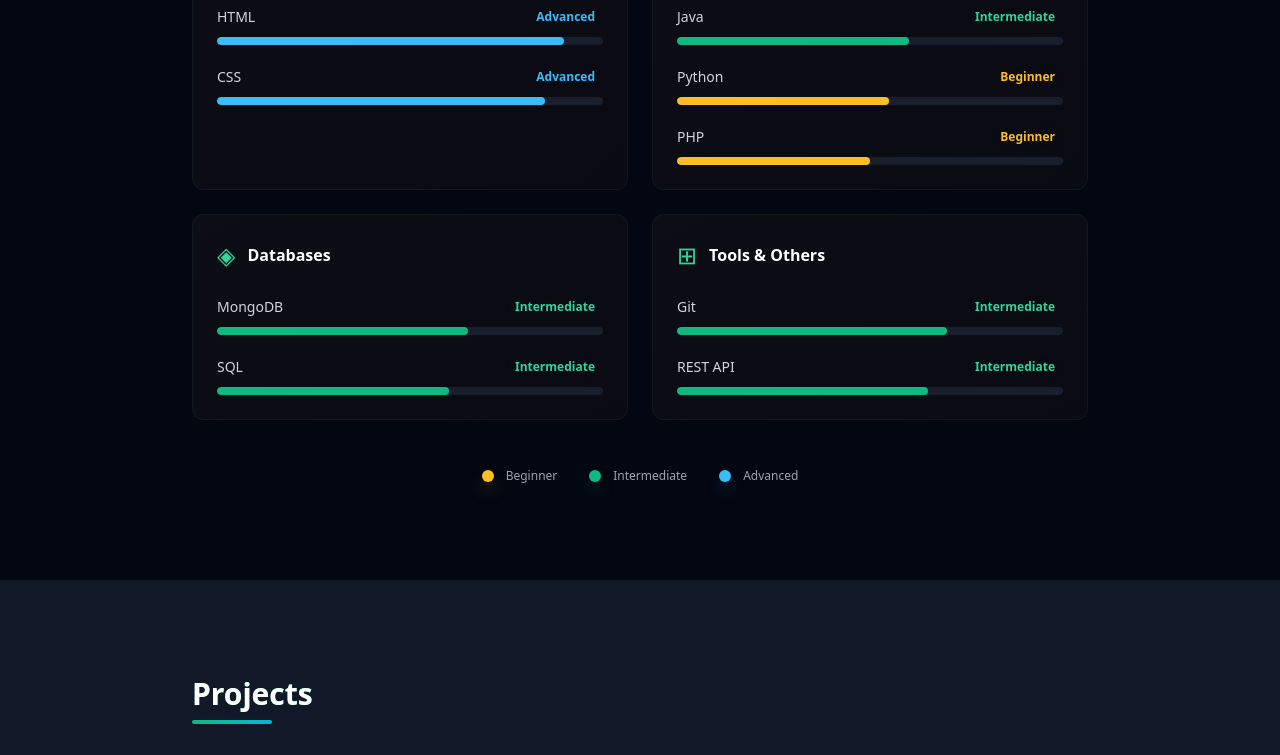
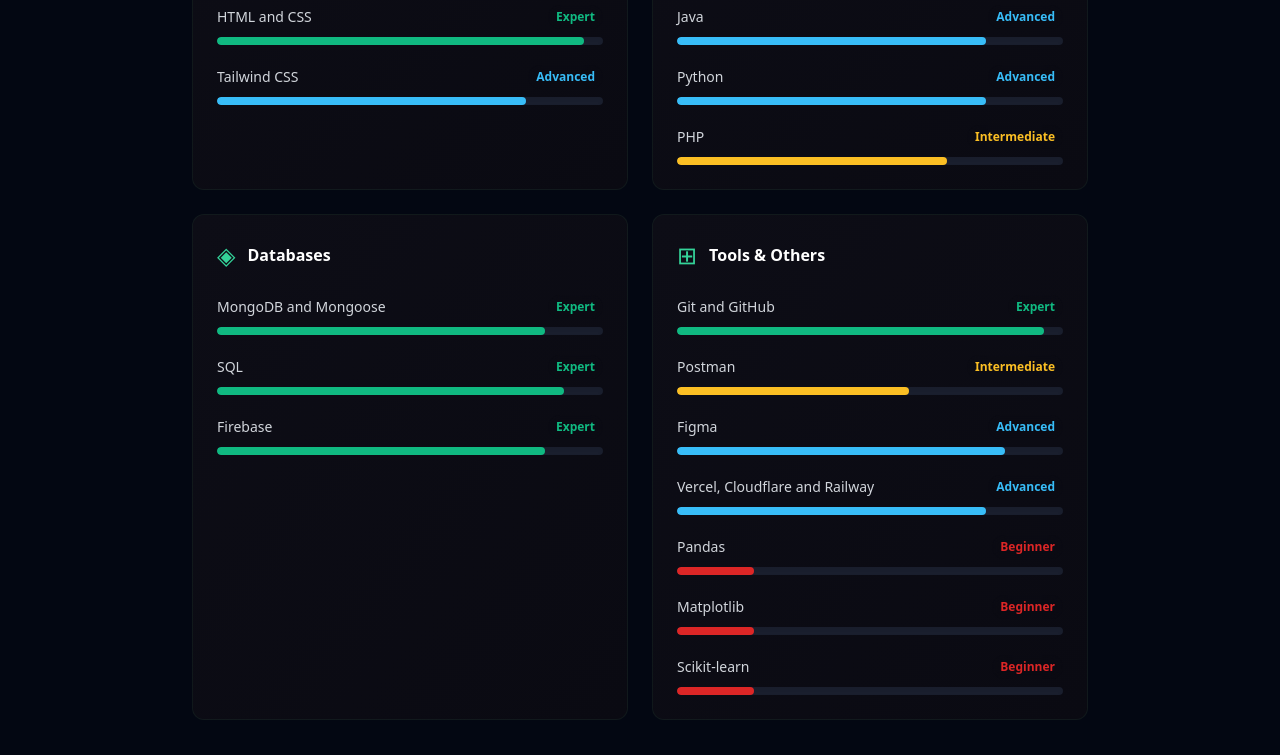
Before and after one commit to yunilaD/Yunila-portfolio, a React (Vite) app: page / in a window 1280 px wide. Shown: the part 1780-2535 px from the top of the page. Built offline with nearby package versions, Linux system fonts and the light colour scheme; grey boxes are pictures that could not be loaded.

Commit message:
change skills levels

```diff
--- a/src/components/Skills.jsx
+++ b/src/components/Skills.jsx
@@ -4,10 +4,10 @@
         title: "Frontend",
         icon: "✦",
         skills: [
-            { name: "React",       level: 75, label: "Intermediate" },
-            { name: "JavaScript",  level: 70, label: "Intermediate" },
-            { name: "HTML",        level: 90, label: "Advanced"     },
-            { name: "CSS",         level: 85, label: "Advanced"     },
+            { name: "React", level: 80, label: "Advanced" },
+            { name: "JavaScript", level: 80, label: "Advanced" },
+            { name: "HTML and CSS", level: 95, label: "Expert"},
+            { name: "Tailwind CSS", level: 80, label: "Advanced" },
         ],
     },
     {
@@ -15,11 +15,11 @@
         title: "Backend",
         icon: "⬡",
         skills: [
-            { name: "Node.js",    level: 65, label: "Intermediate" },
-            { name: "Express.js", level: 65, label: "Intermediate" },
-            { name: "Java",       level: 60, label: "Intermediate" },
-            { name: "Python",     level: 55, label: "Beginner"     },
-            { name: "PHP",        level: 50, label: "Beginner"     },
+            { name: "Node.js",    level: 75, label: "Advanced" },
+            { name: "Express.js", level: 75, label: "Advanced" },
+            { name: "Java",       level: 80, label: "Advanced" },
+            { name: "Python",     level: 80, label: "Advanced"     },
+            { name: "PHP",        level: 70, label: "Intermediate"     },
         ],
     },
     {
@@ -27,8 +27,9 @@
         title: "Databases",
         icon: "◈",
         skills: [
-            { name: "MongoDB", level: 65, label: "Intermediate" },
-            { name: "SQL",     level: 60, label: "Intermediate" },
+            { name: "MongoDB and Mongoose", level: 85, label: "Expert" },
+            { name: "SQL",     level: 90, label: "Expert" },
+            {name: "Firebase", level: 85, label: "Expert"     },
         ],
     },
     {
@@ -36,22 +37,30 @@
         title: "Tools & Others",
         icon: "⊞",
         skills: [
-            { name: "Git",    level: 70, label: "Intermediate" },
-            { name: "REST API", level: 65, label: "Intermediate" },
+            { name: "Git and GitHub",    level: 95, label: "Expert" },
+            { name: "Postman", level: 60, label: "Intermediate" },
+            {name: "Figma",    level: 85, label: "Advanced" },
+            {name: "Vercel, Cloudflare and Railway", level: 80, label: "Advanced"     },
+            {name: "Pandas", level: 20, label: "Beginner"},
+            {name: "Matplotlib", level: 20, label: "Beginner"},
+            {name: "Scikit-learn", level: 20, label: "Beginner"},
+
         ],
     },
 ]
 
 const labelColor = {
-    Beginner:     "text-amber-400",
-    Intermediate: "text-emerald-400",
+    Beginner:     "text-red-600",
+    Intermediate: "text-amber-400",
     Advanced:     "text-sky-400",
+    Expert:       "text-emerald-500",
 }
 
 const barColor = {
-    Beginner:     "bg-amber-400",
-    Intermediate: "bg-emerald-500",
+    Beginner:     "bg-red-600",
+    Intermediate: "bg-amber-400",
     Advanced:     "bg-sky-400",
+    Expert:       "bg-emerald-500",
 }
 
 function SkillBar({ name, level, label }) {
@@ -99,16 +108,20 @@
 
                 <div className="flex gap-8 mt-12 justify-center flex-wrap">
                     <div className="flex items-center gap-3 group cursor-pointer">
-                        <div className="w-3 h-3 rounded-full bg-amber-400 group-hover:scale-125 transition-transform duration-300 shadow-lg shadow-amber-400/50" />
-                        <span className="text-xs text-gray-400 group-hover:text-amber-400 transition-colors duration-300 font-medium">Beginner</span>
+                        <div className="w-3 h-3 rounded-full bg-red-600 group-hover:scale-125 transition-transform duration-300 shadow-lg shadow-red-600/50" />
+                        <span className="text-xs text-gray-400 group-hover:text-red-600 transition-colors duration-300 font-medium">Beginner</span>
                     </div>
                     <div className="flex items-center gap-3 group cursor-pointer">
-                        <div className="w-3 h-3 rounded-full bg-emerald-500 group-hover:scale-125 transition-transform duration-300 shadow-lg shadow-emerald-500/50" />
-                        <span className="text-xs text-gray-400 group-hover:text-emerald-400 transition-colors duration-300 font-medium">Intermediate</span>
+                        <div className="w-3 h-3 rounded-full bg-amber-400 group-hover:scale-125 transition-transform duration-300 shadow-lg shadow-amber-400/50" />
+                        <span className="text-xs text-gray-400 group-hover:text-amber-400 transition-colors duration-300 font-medium">Intermediate</span>
                     </div>
                     <div className="flex items-center gap-3 group cursor-pointer">
                         <div className="w-3 h-3 rounded-full bg-sky-400 group-hover:scale-125 transition-transform duration-300 shadow-lg shadow-sky-400/50" />
                         <span className="text-xs text-gray-400 group-hover:text-sky-400 transition-colors duration-300 font-medium">Advanced</span>
+                    </div>
+                    <div className="flex items-center gap-3 group cursor-pointer">
+                        <div className="w-3 h-3 rounded-full bg-emerald-500 group-hover:scale-125 transition-transform duration-300 shadow-lg shadow-emerald-500/50" />
+                        <span className="text-xs text-gray-400 group-hover:text-emerald-500 transition-colors duration-300 font-medium">Expert</span>
                     </div>
                 </div>
             </div>
```
